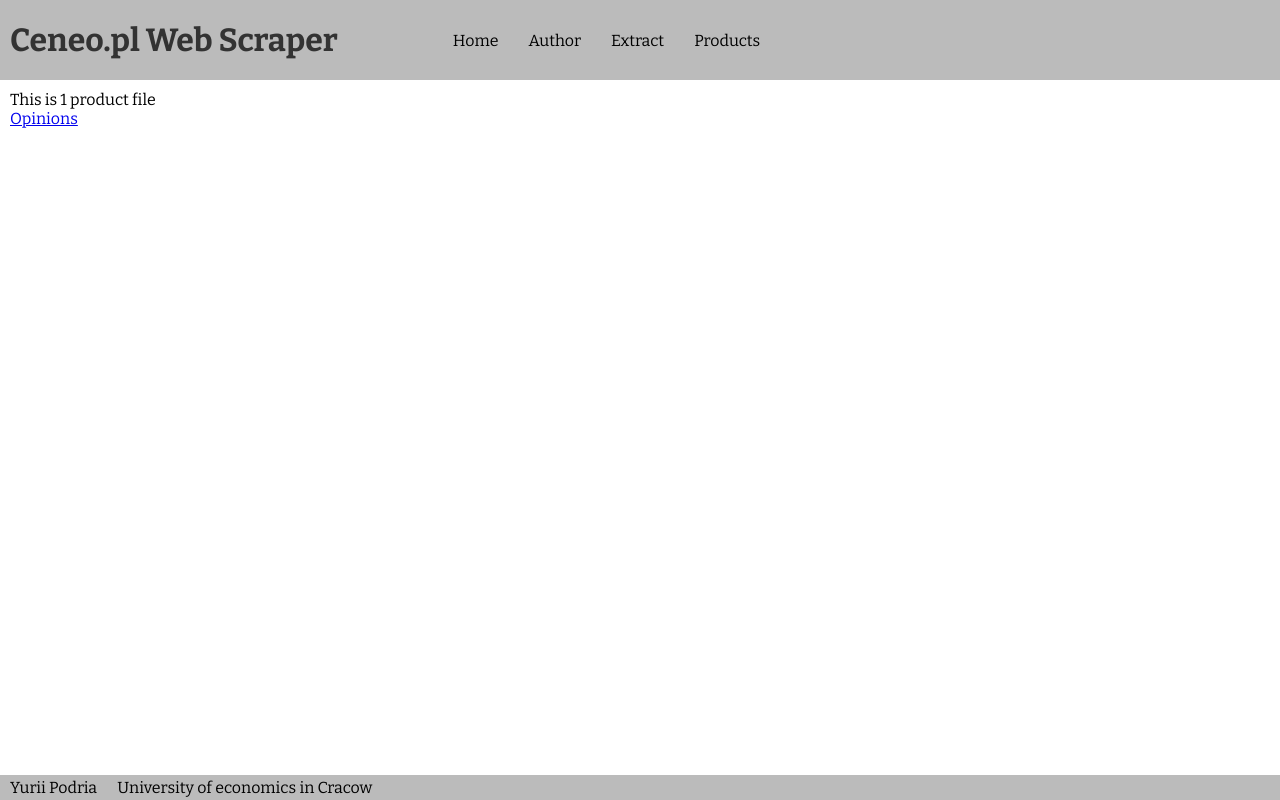
After one commit to yuriipodria/CeneoWebScraperAI11YP, a Flask app: page /charts/1 in a window 1280 px wide. The commit adds this page. Run offline with Flask 3, Linux system fonts and the light colour scheme; some libraries are stand-ins or nearby versions.

Commit message:
yurii podria 6/4/20244

```diff
--- a/app/routes.py
+++ b/app/routes.py
@@ -126,7 +126,12 @@
 
 @app.route('/product/<product_id>')
 def product(product_id):
-  return render_template("product.html", product_id=product_id)
+  opinions = pd.read_json(f"app/opinions/{product_id}.json")
+  return render_template("product.html", product_id=product_id, opinions=opinions.to_html(table_id="opinions"))
+
+@app.route('/charts/<product_id>')
+def charts(product_id):
+  return render_template("charts.html", product_id=product_id)
 
 @app.route('/download/json/<product_id>')
 def download_json(product_id):
--- a/app/static/blocks/footer.css
+++ b/app/static/blocks/footer.css
@@ -1,8 +1,8 @@
 .footer {
   box-sizing: border-box;
-  position: absolute;
+  position: fixed;
   display: flex;
-  bottom: -20px;
+  bottom: 0;
   width: 100%;
   height: var(--footer-height);
   background-color: var(--background-color);
--- a/app/static/blocks/page.css
+++ b/app/static/blocks/page.css
@@ -1,6 +1,11 @@
 p, h1, ul {
   margin: 0;
   padding: 0;
+}
+
+table, th, td {
+  border: 1px solid #000;
+  border-collapse: collapse;
 }
 
 .page__body {
--- a/app/static/utils/variables.css
+++ b/app/static/utils/variables.css
@@ -1,6 +1,6 @@
 :root {
   --background-color: #bbb;
   --header-font-color: #333;
-  --footer-height: 50px;
+  --footer-height: 25px;
   --nav-item-height: 60px;
 }
--- a/app/templates/base.html
+++ b/app/templates/base.html
@@ -7,6 +7,9 @@
   <link rel="preconnect" href="https://fonts.googleapis.com">
   <link rel="preconnect" href="https://fonts.gstatic.com" crossorigin>
   <link href="https://fonts.googleapis.com/css2?family=Bitter:ital,wght@0,100..900;1,100..900&display=swap" rel="stylesheet">
+  <link rel="stylesheet" href="https://cdn.datatables.net/2.0.8/css/dataTables.dataTables.css" />
+  <script src="https://code.jquery.com/jquery-3.7.1.js" integrity="sha256-eKhayi8LEQwp4NKxN+CfCh+3qOVUtJn3QNZ0TciWLP4=" crossorigin="anonymous"></script>
+  <script src="https://cdn.datatables.net/2.0.8/js/dataTables.js"></script>
   <title>Ceneo Web Scraper</title>
 </head>
 <body class="page__body">
@@ -44,5 +47,7 @@
     <p class="footer__author-name">Yurii Podria</p>
     <p class="footer__university">University of economics in Cracow</p>
   </footer>
+  {% block scripts %}
+  {% endblock %}
 </body>
 </html>
--- /dev/null
+++ b/app/templates/charts.html
@@ -0,0 +1,5 @@
+{% extends "base.html" %}
+{% block content %}
+  <p class="section__description">This is {{product_id}} product file</p>
+  <a type="button" href="{{url_for('product', product_id = product_id)}}">Opinions</a>
+{% endblock %}
```
Also changed, not shown: app/templates/product.html (+11 -0 lines).
